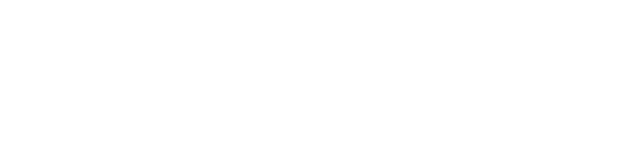
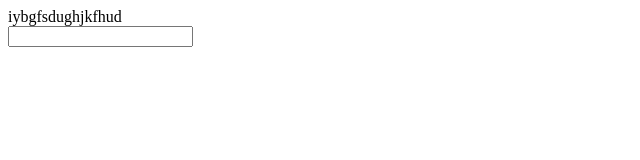
Before and after one commit to bramonowangsa11/Calculator, a plain HTML site: page index.html in a window 1280 px wide. Shown: the whole page, without its empty margins (0-640 px from the left). Drawn offline with Linux system fonts and the light colour scheme.

Commit message:
isi html dan css

```diff
--- a/index.html
+++ b/index.html
@@ -3,7 +3,19 @@
   <head>
     <meta charset="UTF-8" />
     <meta name="viewport" content="width=device-width, initial-scale=1.0" />
-    <title>Document</title>
+    <title>Calculator</title>
+    <link rel="stylesheets" href="style.css">
   </head>
-  <body></body>
+  <body>
+    <div class="test">
+        iybgfsdughjkfhud
+      <div class="calculator">
+        <form>
+            <div>
+                <input class="test"></input>
+            </div>
+        </form>
+      </div>
+    </div>
+  </body>
 </html>
--- a/style.css
+++ b/style.css
@@ -1,3 +1,9 @@
-body {
-  padding: 0%;
+.container {
+  width: 100%;
+  height: 100vh;
+  background: #ba5656;
 }
+.test {
+  background: #ba5656;
+  font-size: 80px;
+}
```
